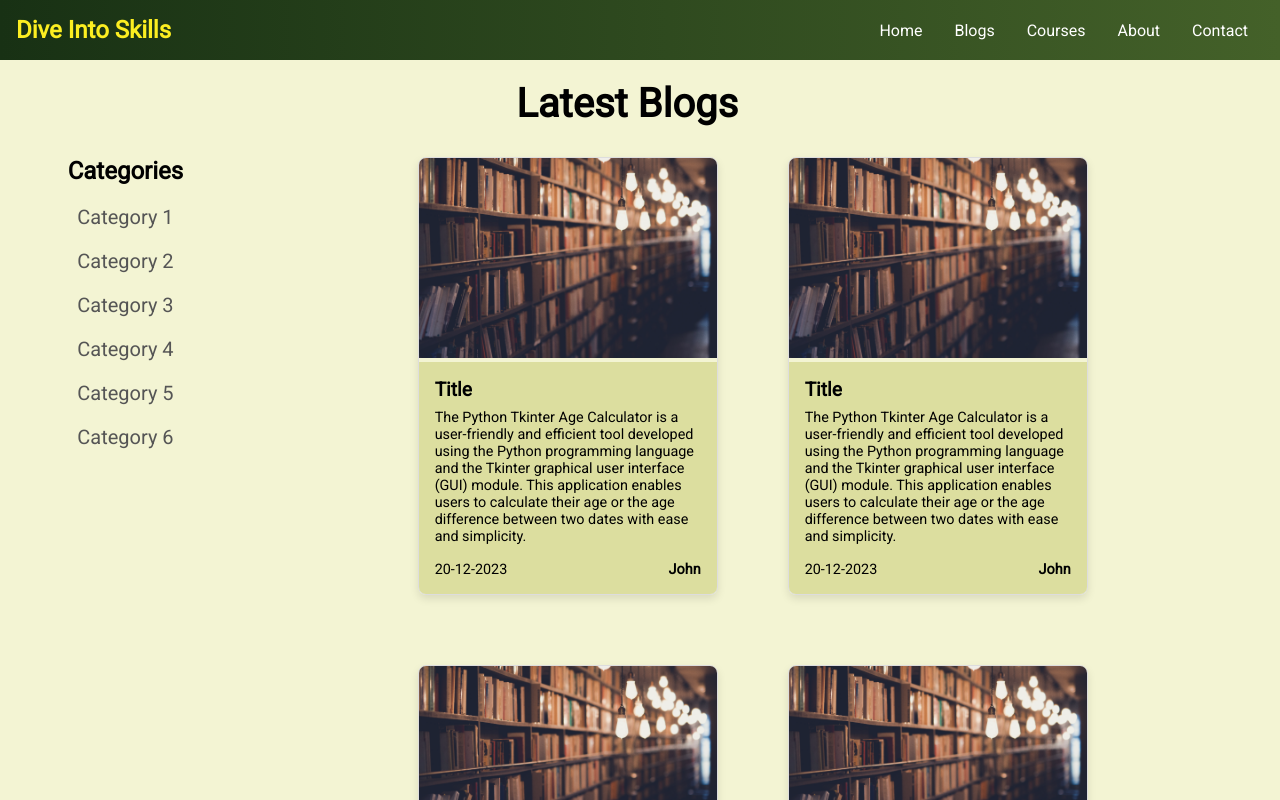
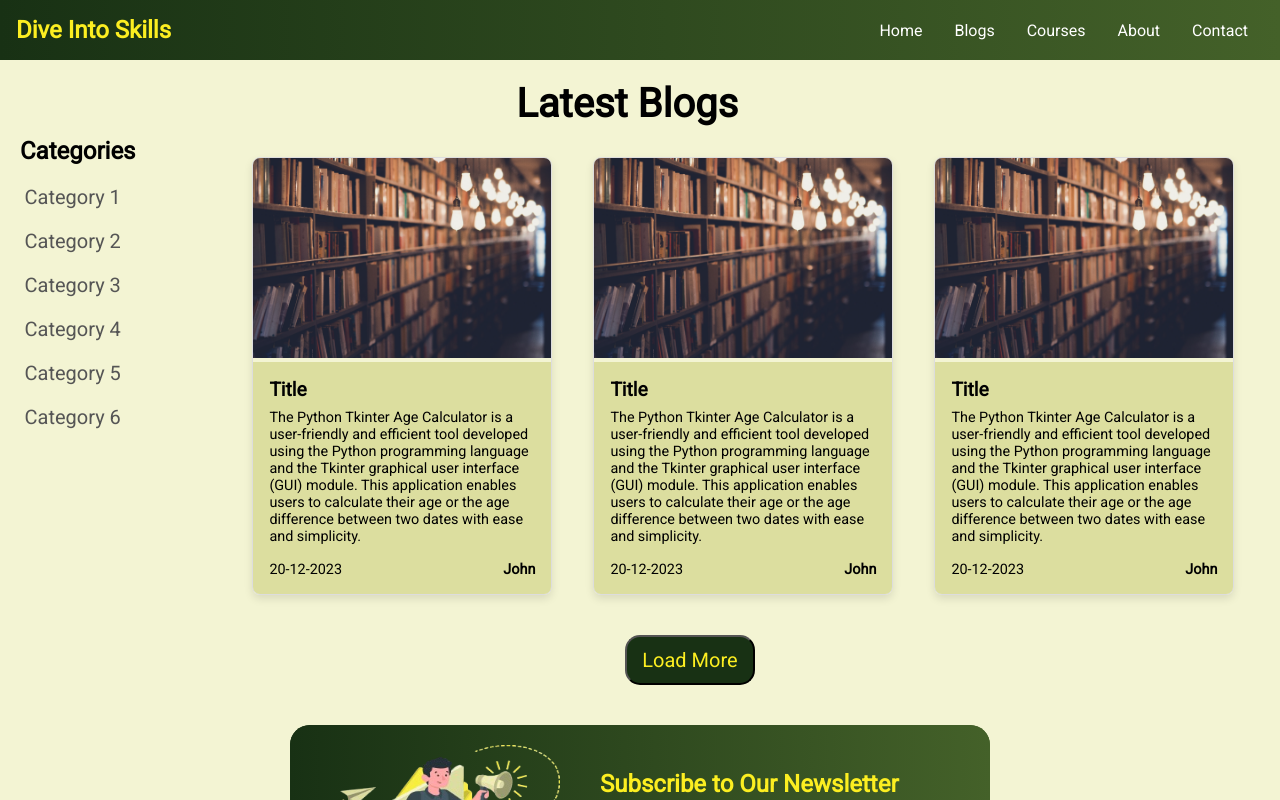
Before and after one commit to sahilbhardwaj-tmpl/DiveIntoSkills, a React (Vite) app: page /Blogs in a window 1280 px wide. Shown: the top 800 px of the page. Built offline with nearby package versions, Linux system fonts and the light colour scheme.

Commit message:
Blogs page UI is completed

```diff
--- a/src/components/CardBuilder.jsx
+++ b/src/components/CardBuilder.jsx
@@ -1,7 +1,6 @@
 import React from 'react'
 import './CardBuilderStyles.css'
 function Card(props) {
-  console.log(props);
   return (
     <div className="card">
       <img src={props.img} alt={'blog Image'} className="card-image" />
--- a/src/components/CardData.jsx
+++ b/src/components/CardData.jsx
@@ -23,5 +23,38 @@ const CardData=[{
     description:'The Python Tkinter Age Calculator is a user-friendly and efficient tool developed using the Python programming language and the Tkinter graphical user interface (GUI) module. This application enables users to calculate their age or the age difference between two dates with ease and simplicity.',
     date:'20-12-2023',
     author:'John'
+},{
+    blogImg:blogImg,
+    title:'Title',
+    description:'The Python Tkinter Age Calculator is a user-friendly and efficient tool developed using the Python programming language and the Tkinter graphical user interface (GUI) module. This application enables users to calculate their age or the age difference between two dates with ease and simplicity.',
+    date:'20-12-2023',
+    author:'John'
+},{
+    blogImg:blogImg,
+    title:'Title',
+    description:'The Python Tkinter Age Calculator is a user-friendly and efficient tool developed using the Python programming language and the Tkinter graphical user interface (GUI) module. This application enables users to calculate their age or the age difference between two dates with ease and simplicity.',
+    date:'20-12-2023',
+    author:'John'
+},
+{
+    blogImg:blogImg,
+    title:'Title',
+    description:'The Python Tkinter Age Calculator is a user-friendly and efficient tool developed using the Python programming language and the Tkinter graphical user interface (GUI) module. This application enables users to calculate their age or the age difference between two dates with ease and simplicity.',
+    date:'20-12-2023',
+    author:'John'
+},
+{
+    blogImg:blogImg,
+    title:'Title',
+    description:'The Python Tkinter Age Calculator is a user-friendly and efficient tool developed using the Python programming language and the Tkinter graphical user interface (GUI) module. This application enables users to calculate their age or the age difference between two dates with ease and simplicity.',
+    date:'20-12-2023',
+    author:'John'
+},
+{
+    blogImg:blogImg,
+    title:'Title',
+    description:'The Python Tkinter Age Calculator is a user-friendly and efficient tool developed using the Python programming language and the Tkinter graphical user interface (GUI) module. This application enables users to calculate their age or the age difference between two dates with ease and simplicity.',
+    date:'20-12-2023',
+    author:'John'
 }]
 export default CardData
--- a/src/components/LatestBlogStyles.css
+++ b/src/components/LatestBlogStyles.css
@@ -3,30 +3,46 @@
 }
 .blog-layout{
     display: flex;
+    justify-content: center;
 
 }
 .category-section{
+  width: 10%;
+}
+.category-heading{
+  text-align:center;
+  margin-left:20px
+}
+.categories{
     display: flex;
     flex-direction: column;
     text-align: center;
-    width: 20%;
+
     margin-top: 20px;
+    margin-left: 20px;
     row-gap: 20px;
 }
 .blogs-section {
   display: flex;
   flex-wrap: wrap;
-  width: 80%;
-  justify-content: space-between;
+  width: 90%;
+  justify-content: flex-end;
 }
 
 .cards{
     display: flex;
     flex-wrap: wrap;
-    justify-content: center;
-    gap: 30px;
+    /* justify-content: center; */
+    margin-left: 80px;
+    gap: 1px;
 }
-
+.btn-container{
+  margin: 20px;
+  width: 100%;
+  display: flex;
+  justify-content: center;
+  align-items: center;
+}
   @media only screen and (max-width: 768px) {
     .blog-layout {
       flex-direction: column;
@@ -35,9 +51,22 @@
     .category-section,
     .blogs-section {
       width: 100%;
+      justify-content: center;
     }
 
     .blog-card {
       width: 100%;
     }
+    .cards{
+      margin-left: 0px;
+    }
+    .categories{
+      flex-direction: row;
+      flex-wrap: wrap;
+      justify-content: center;
+      gap: 20px;
+    }
+    .category-heading{
+      margin-left: 0px;
+    }
   }
--- a/src/components/LatestBlogs.jsx
+++ b/src/components/LatestBlogs.jsx
@@ -1,10 +1,19 @@
 import React from 'react'
 import './LatestBlogStyles.css'
-import Card from './Card'
+import { useState } from 'react';
 import NewsLetterPopUp from './NewsLetterPopUp'
 import CardData from './CardData'
 import CardBuilder from './CardBuilder'
 function LatestBlogs() {
+    const itemsPerPage = 3;
+    const [displayedData, setDisplayedData] = useState(CardData.slice(0, itemsPerPage));
+
+    const handleLoadMore = () => {
+        const currentLength = displayedData.length;
+        const newData = CardData.slice(currentLength, currentLength + itemsPerPage);
+        setDisplayedData([...displayedData, ...newData]);
+      }
+
     return (
         <>
             <div className="blog-page">
@@ -13,13 +22,16 @@ function LatestBlogs() {
                 <div className="blog-layout">
 
                     <div className="category-section">
-                        <h2>Categories</h2>
+                        <h2 className='category-heading'>Categories</h2>
+                        <div className='categories'>
                         <p style={{ fontSize: '20px' }}>Category 1</p>
                         <p style={{ fontSize: '20px' }} >Category 2</p>
                         <p style={{ fontSize: '20px' }}>Category 3</p>
                         <p style={{ fontSize: '20px' }}>Category 4</p>
                         <p style={{ fontSize: '20px' }}>Category 5</p>
                         <p style={{ fontSize: '20px' }}>Category 6</p>
+                        </div>
+
 
                     </div>
 
@@ -27,7 +39,7 @@ function LatestBlogs() {
                     <div className="blogs-section">
 
                         <div className='cards'>
-                            {CardData.map((data, indx) => {
+                            {displayedData.map((data, indx) => {
                                 return (
 
                                     <CardBuilder key={indx}
@@ -39,6 +51,15 @@ function LatestBlogs() {
                                 )
                             })}
                         </div>
+                        <div className='btn-container'>
+                            {CardData.length > displayedData.length && (
+                                <button className='btn-styles' style={{
+                                    cursor: 'pointer',
+                                    color: '#FCEE21',
+                                    textAlign: 'center',
+                                    fontSize: '20px'}}onClick={handleLoadMore}>Load More</button>
+                            )}
+                        </div>
 
                     </div>
                 </div>
--- a/src/routes/AboutUs.jsx
+++ b/src/routes/AboutUs.jsx
@@ -1,6 +1,11 @@
 import React from 'react'
 import About from '../components/About'
 function AboutUs() {
+  (function() {
+    window.scrollTo({
+      top: 0,
+    });
+  })()
   return (
     <About/>
   )
--- a/src/routes/Blogs.jsx
+++ b/src/routes/Blogs.jsx
@@ -1,6 +1,11 @@
 import React from 'react'
 import LatestBlogs from '../components/LatestBlogs'
 function Blogs() {
+  (function() {
+    window.scrollTo({
+      top: 0,
+    });
+  })()
   return (
     <LatestBlogs />
   )
--- a/src/routes/ContactUs.jsx
+++ b/src/routes/ContactUs.jsx
@@ -1,6 +1,11 @@
 import React from 'react'
 import Contact from '../components/Contact'
 function ContactUs() {
+  (function() {
+    window.scrollTo({
+      top: 0,
+    });
+  })()
   return (
     <>
     <Contact/>
--- a/src/routes/Home.jsx
+++ b/src/routes/Home.jsx
@@ -7,13 +7,18 @@ import CardData from '../components/CardData'
 import CardBuilder from '../components/CardBuilder'
 
 function Home() {
+  (function() {
+    window.scrollTo({
+      top: 0,
+    });
+  })()
   return (
     <>
       <HeroSection />
       <div style={{ textAlign: 'center', }}>
         <h2 style={{ fontWeight: '700', fontSize: '34px', textAlign: 'center', padding: '20px' }}>Latest Blogs</h2>
         <div style={{display:'flex'}}>
-          {CardData.map((data, indx) => {
+          {CardData.slice(0,4).map((data, indx) => {
             return (
 
               <CardBuilder key={indx}
@@ -35,7 +40,7 @@ function Home() {
         </Link>
         <h2 style={{ fontWeight: '700', fontSize: '34px', textAlign: 'center', padding: '20px' }}>Latest Courses</h2>
         <div style={{display:'flex'}}>
-          {CardData.map((data, indx) => {
+          {CardData.slice(0,4).map((data, indx) => {
             return (
 
               <CardBuilder key={indx}
```
